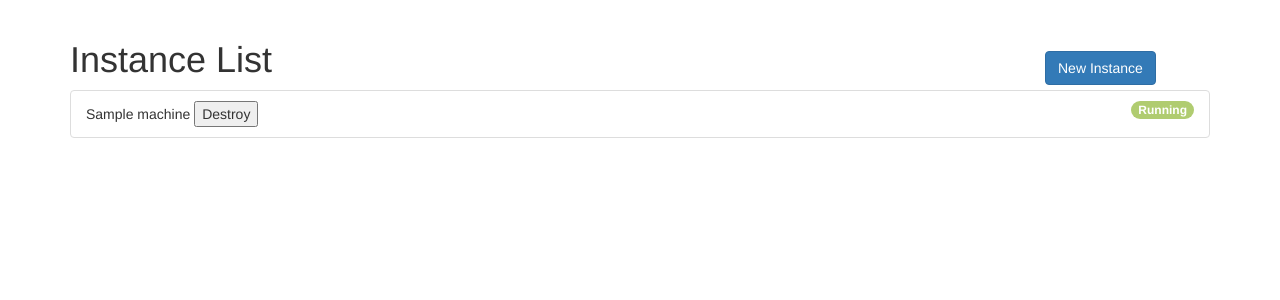
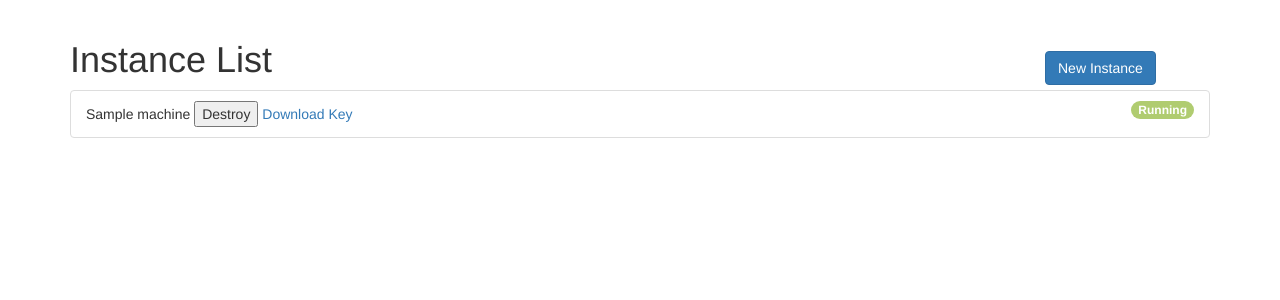
Before and after one commit to tkms1122/nile_web_service, a Django app: page /ec2/ in a window 1280 px wide. Shown: the part 52-352 px from the top of the page. Run offline with Django 3.2, Linux system fonts and the light colour scheme; a user stored in the database is signed in; tables that the repository leaves empty hold one stand-in row (values such as "Sample post"); parts of the project's set-up code (start-up, migrations or seed data) failed here and were passed over; some libraries are stand-ins or nearby versions.

Commit message:
download key

```diff
--- a/ec2/templates/ec2/machines/index.html
+++ b/ec2/templates/ec2/machines/index.html
@@ -38,6 +38,7 @@
 {% for machine in machines %}
 <li class="list-group-item">{{machine.name}}
     <button id="destroy-{{machine.machine_token}}">Destroy</button>
+    <a href="{% url "ec2:launch" %}/../downloadkey-{{machine.machine_token}}">Download Key</a>
     <span class="badge {{machine.getstatecolor}}">{{machine.getstate}}</span></li>
 {% endfor %}
 </ul>
--- a/ec2/urls.py
+++ b/ec2/urls.py
@@ -7,6 +7,7 @@ urlpatterns = patterns('',
                        url(r'^machines/$', views.machines_index, name='machines'),
                        url(r'^machines/launch$', views.machines_launch, name='launch'),
                        url(r'^machines/destroy-(?P<machine_token>.+)/$', views.machines_destroy, name='destroy'),
+                       url(r'^downloadkey-(?P<machine_token>.+)/$', views.machines_downloadkey, name='downloadkey'),
                        # url(r'^machines/(\d+)$', views.machines_show),
                        # url(r'^machines/new$', views.machines_new),
                        # url(r'^machines/create$', views.machines_create), POST
--- a/ec2/views.py
+++ b/ec2/views.py
@@ -50,3 +50,6 @@ def machines_destroy(request, machine_token):
         m = Machine.objects.get(machine_token=machine_token)
         m.delete()
     return HttpResponse('done')
+
+def machines_downloadkey(request, machine_token):
+    return HttpResponse('Download Key')
```
